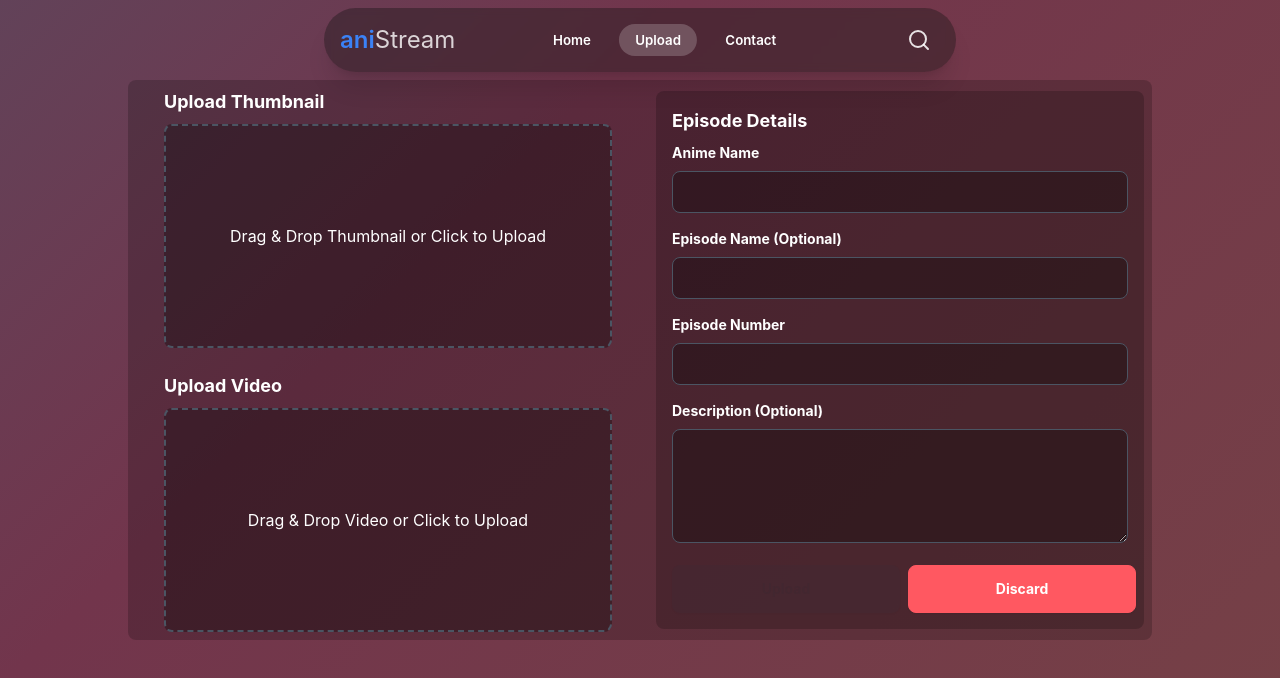
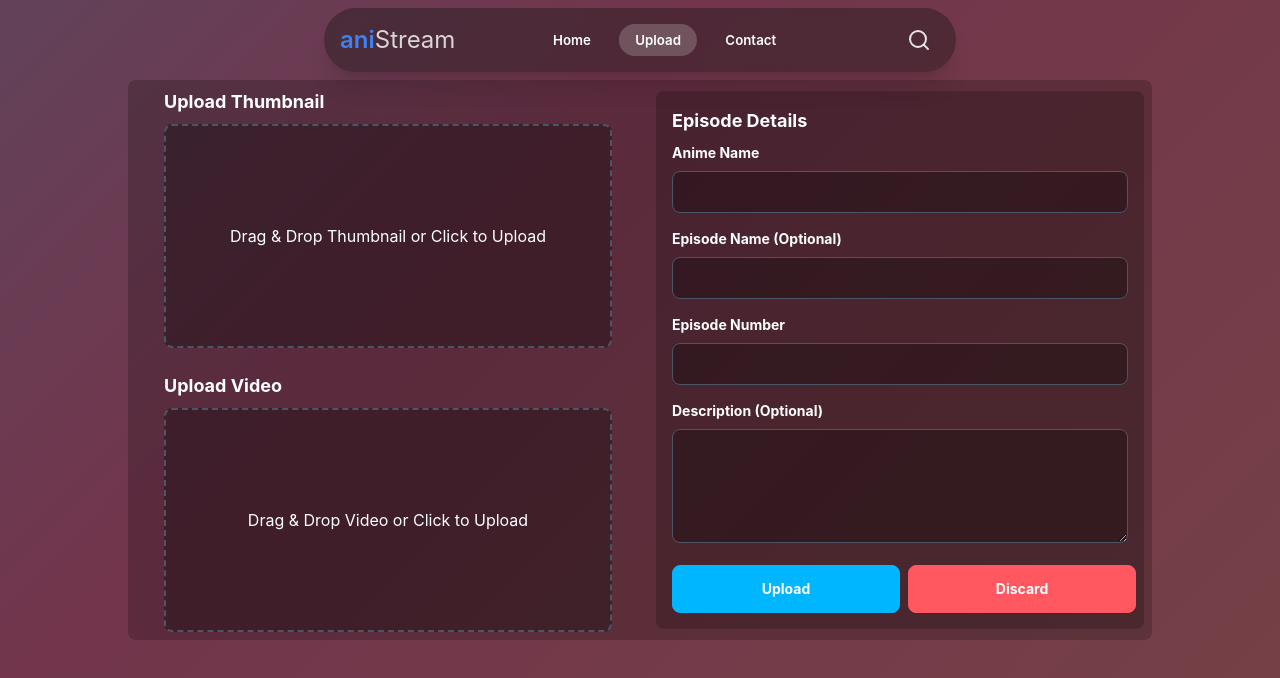
Before and after one commit to shantanu-p01/aniStream-Vite, a React (Vite) app: page /upload in a window 1280 px wide. Shown: the top 678 px of the page. Built offline with nearby package versions, Linux system fonts and the light colour scheme.

Commit message:
12. Optimized and Descreased code in UploadPage

```diff
--- a/src/Pages/Upload/UploadPage.jsx
+++ b/src/Pages/Upload/UploadPage.jsx
@@ -1,4 +1,4 @@
-import React, { useState, useEffect } from 'react';
+import React, { useState } from 'react';
 import { BiSolidTrash } from "react-icons/bi";
 
 const UploadPage = () => {
@@ -8,49 +8,31 @@ const UploadPage = () => {
   const [episodeName, setEpisodeName] = useState('');
   const [episodeNumber, setEpisodeNumber] = useState('');
   const [description, setDescription] = useState('');
-  const [isUploadEnabled, setIsUploadEnabled] = useState(false);
+  const [modalMessage, setModalMessage] = useState('');
+  const [showModal, setShowModal] = useState(false);
 
-  useEffect(() => {
-    // Enable the Upload button only if all required fields are filled
-    setIsUploadEnabled(animeName && episodeNumber && thumbnail && video);
-  }, [animeName, episodeNumber, thumbnail, video]);
-
-  const handleThumbnailChange = (e) => {
+  const handleFileChange = (e, setFile) => {
     const file = e.target.files[0];
-    if (file) {
-      setThumbnail(file);
-    }
-  };
-
-  const handleVideoChange = (e) => {
-    const file = e.target.files[0];
-    if (file) {
-      setVideo(file);
-    }
-  };
-
-  const handleDragOver = (e) => {
-    e.preventDefault();
+    if (file) setFile(file);
   };
 
   const handleDrop = (e, setFile) => {
     e.preventDefault();
     const file = e.dataTransfer.files[0];
-    if (file) {
-      setFile(file);
-    }
+    if (file) setFile(file);
   };
 
-  const removeFile = (fileType) => {
-    if (fileType === 'thumbnail') {
-      setThumbnail(null);
-    } else if (fileType === 'video') {
-      setVideo(null);
+  const handleUpload = () => {
+    if (!animeName || !episodeNumber || !thumbnail || !video) {
+      setModalMessage('Please fill all fields');
+      setShowModal(true);
+    } else {
+      // Perform upload logic here (e.g., API call)
+      clearFields(); // Clear fields after successful upload
     }
   };
 
   const clearFields = () => {
-    // Clear all fields
     setThumbnail(null);
     setVideo(null);
     setAnimeName('');
@@ -59,32 +41,22 @@ const UploadPage = () => {
     setDescription('');
   };
 
-  const handleUpload = () => {
-    if (isUploadEnabled) {
-      // Perform upload logic here
-
-      // Clear fields after upload
-      clearFields();
+  const handleDiscard = () => {
+    if (!animeName && !episodeName && !episodeNumber && !description && !thumbnail && !video) {
+      setModalMessage('Some or all fields are already empty');
+      setShowModal(true);
+    } else {
+      clearFields(); // Clear all fields
     }
   };
 
-  const handleDiscard = () => {
-    // Clear fields on discard
-    clearFields();
-  };
-
-  return (
-    <main className='pt-20 p-2 min-h-screen h-full w-full'>
-      <div className='flex flex-col h-full lg:flex-row items-center justify-center gap-4 max-w-5xl mx-auto p-2 bg-black/20 rounded-lg'>
-        {/* Upload Section */}
-        <div className='w-full lg:w-1/2 flex flex-row flex-wrap items-center justify-center gap-6'>
-          {/* Thumbnail Upload Section */}
+  const renderUploadSection = (label, file, setFile, accept, isVideo = false) => (
     <div className='flex-1 flex flex-col items-center justify-center'>
       <div className='flex justify-between items-center w-full lg:max-w-md min-w-[250px] mb-2'>
-              <h2 className='text-white text-lg font-bold text-center lg:text-left'>Upload Thumbnail</h2>
-              {thumbnail && (
+        <h2 className='text-white text-lg font-bold text-center lg:text-left'>{`Upload ${label}`}</h2>
+        {file && (
           <button
-                  onClick={() => removeFile('thumbnail')}
+            onClick={() => setFile(null)}
             className='btn btn-ghost min-h-fit h-fit p-2 text-red-500 text-2xl'
           >
             <BiSolidTrash size="24" />
@@ -93,144 +65,90 @@ const UploadPage = () => {
       </div>
       <div
         className='relative w-full lg:max-w-md min-w-[250px] h-56 overflow-hidden rounded-lg border-2 border-dashed border-gray-600 bg-black/30 flex items-center justify-center cursor-pointer group'
-              onDragOver={handleDragOver}
-              onDrop={(e) => handleDrop(e, setThumbnail)}
+        onDragOver={(e) => e.preventDefault()}
+        onDrop={(e) => handleDrop(e, setFile)}
       >
-              {!thumbnail ? (
+        {!file ? (
           <>
             <input
               type='file'
-                    accept='image/*'
+              accept={accept}
               className='hidden'
-                    id='thumbnail-upload'
-                    onChange={handleThumbnailChange}
+              id={`${label.toLowerCase()}-upload`}
+              onChange={(e) => handleFileChange(e, setFile)}
             />
             <label
-                    htmlFor='thumbnail-upload'
+              htmlFor={`${label.toLowerCase()}-upload`}
               className='w-full h-full flex items-center justify-center text-white cursor-pointer'
             >
-                    Drag & Drop Thumbnail or Click to Upload
+              {`Drag & Drop ${label} or Click to Upload`}
             </label>
           </>
+        ) : isVideo ? (
+          <video
+            src={URL.createObjectURL(file)}
+            controls
+            className='object-cover h-full w-full'
+          />
         ) : (
           <img
-                  src={URL.createObjectURL(thumbnail)}
-                  alt='Thumbnail'
+            src={URL.createObjectURL(file)}
+            alt={label}
             className='object-cover h-full w-full'
           />
         )}
       </div>
     </div>
+  );
 
-          {/* Video Upload Section */}
-          <div className='flex-1 flex flex-col items-center justify-center'>
-            <div className='flex justify-between items-center w-full lg:max-w-md min-w-[250px] mb-2'>
-              <h2 className='text-white text-lg font-bold text-center lg:text-left'>Upload Video</h2>
-              {video && (
-                <button
-                  onClick={() => removeFile('video')}
-                  className='btn btn-ghost min-h-fit h-fit p-2 text-red-500 text-2xl'
-                >
-                  <BiSolidTrash size="24" />
-                </button>
-              )}
-            </div>
-            <div
-              className='relative w-full lg:max-w-md min-w-[250px] h-56 overflow-hidden rounded-lg border-2 border-dashed border-gray-600 bg-black/30 flex items-center justify-center cursor-pointer group'
-              onDragOver={handleDragOver}
-              onDrop={(e) => handleDrop(e, setVideo)}
-            >
-              {!video ? (
-                <>
-                  <input
-                    type='file'
-                    accept='video/*'
-                    className='hidden'
-                    id='video-upload'
-                    onChange={handleVideoChange}
-                  />
-                  <label
-                    htmlFor='video-upload'
-                    className='w-full h-full flex items-center justify-center text-white cursor-pointer'
-                  >
-                    Drag & Drop Video or Click to Upload
-                  </label>
-                </>
-              ) : (
-                <video
-                  src={URL.createObjectURL(video)}
-                  controls
-                  className='object-cover h-full w-full'
-                />
-              )}
-            </div>
-          </div>
+  return (
+    <main className='pt-20 p-2 min-h-screen h-full w-full'>
+      <div className='flex flex-col h-full lg:flex-row items-center justify-center gap-4 max-w-5xl mx-auto p-2 bg-black/20 rounded-lg'>
+        {/* Upload Section */}
+        <div className='w-full lg:w-1/2 flex flex-row flex-wrap items-center justify-center gap-6'>
+          {renderUploadSection('Thumbnail', thumbnail, setThumbnail, 'image/*')}
+          {renderUploadSection('Video', video, setVideo, 'video/*', true)}
         </div>
 
         {/* Episode Details Section */}
         <div className='w-full lg:w-1/2 flex flex-col gap-4 flex-1'>
           <div className='bg-black/20 p-4 rounded-lg flex-1'>
             <h2 className='text-white text-lg font-bold text-center lg:text-left mb-2'>Episode Details</h2>
-            <div className='mb-4'>
-              <label className='block text-white text-sm font-bold mb-2'>
-                Anime Name
-              </label>
-              <input
-                type='text'
-                value={animeName}
-                onChange={(e) => setAnimeName(e.target.value)}
-                className='w-full px-3 py-2 rounded-lg bg-black/30 text-white border border-gray-600 focus:outline-none focus:border-blue-500'
-              />
-            </div>
-
-            {/* Episode Name Input Field */}
-            <div className='mb-4'>
-              <label className='block text-white text-sm font-bold mb-2'>
-                Episode Name (Optional)
-              </label>
-              <input
-                type='text'
-                value={episodeName}
-                onChange={(e) => setEpisodeName(e.target.value)}
-                className='w-full px-3 py-2 rounded-lg bg-black/30 text-white border border-gray-600 focus:outline-none focus:border-blue-500'
-              />
-            </div>
-
-            <div className='mb-4'>
-              <label className='block text-white text-sm font-bold mb-2'>
-                Episode Number
-              </label>
-              <input
-                type='text'
-                value={episodeNumber}
-                onChange={(e) => setEpisodeNumber(e.target.value)}
-                className='w-full px-3 py-2 rounded-lg bg-black/30 text-white border border-gray-600 focus:outline-none focus:border-blue-500'
-              />
-            </div>
-
-            <div className='mb-4'>
-              <label className='block text-white text-sm font-bold mb-2'>
-                Description (Optional)
-              </label>
+            {[
+              { label: 'Anime Name', value: animeName, onChange: setAnimeName, type: 'text' },
+              { label: 'Episode Name (Optional)', value: episodeName, onChange: setEpisodeName, type: 'text' },
+              { label: 'Episode Number', value: episodeNumber, onChange: setEpisodeNumber, type: 'text' },
+              { label: 'Description (Optional)', value: description, onChange: setDescription, type: 'textarea' },
+            ].map(({ label, value, onChange, type }) => (
+              <div className='mb-4' key={label}>
+                <label className='block text-white text-sm font-bold mb-2'>{label}</label>
+                {type === 'textarea' ? (
                   <textarea
-                value={description}
-                onChange={(e) => setDescription(e.target.value)}
+                    value={value}
+                    onChange={(e) => onChange(e.target.value)}
                     className='w-full px-3 py-2 rounded-lg bg-black/30 text-white border border-gray-600 focus:outline-none focus:border-blue-500'
                     rows='4'
                   />
+                ) : (
+                  <input
+                    type={type}
+                    value={value}
+                    onChange={(e) => onChange(e.target.value)}
+                    className='w-full px-3 py-2 rounded-lg bg-black/30 text-white border border-gray-600 focus:outline-none focus:border-blue-500'
+                  />
+                )}
               </div>
-
+            ))}
             <div className='flex flex-row items-center gap-2'>
               <button
-                className={`btn btn-info w-1/2 text-white font-bold py-2 px-4 rounded-lg ${!isUploadEnabled ? 'opacity-50 cursor-not-allowed' : ''}`}
                 onClick={handleUpload}
-                disabled={!isUploadEnabled}
+                className='btn btn-info w-1/2 text-white font-bold py-2 px-4 rounded-lg'
               >
                 Upload
               </button>
               <button
+                onClick={handleDiscard}
                 className='btn btn-error w-1/2 text-white font-bold py-2 px-2 rounded-lg'
-                onClick={handleDiscard}
               >
                 Discard
               </button>
@@ -238,6 +156,24 @@ const UploadPage = () => {
           </div>
         </div>
       </div>
+
+      {/* Modal */}
+      {showModal && (
+        <div className="fixed inset-0 flex items-center justify-center bg-black bg-opacity-50">
+          <div className="bg-[#242424] p-6 rounded-lg shadow-lg min-w-[300px]">
+            <h1 className='relative -top-4 text-2xl font-semibold -left-2'>Message</h1>
+            <p>{modalMessage}</p>
+            <div className='flex items-center justify-end top-2 left-2 relative'>
+              <button
+                onClick={() => setShowModal(false)}
+                className="mt-4 btn btn-error text-white font-bold py-2 px-4 rounded-lg"
+              >
+                Close
+              </button>
+            </div>
+          </div>
+        </div>
+      )}
     </main>
   );
 };
```
Lines whose indentation alone changed are shown as unchanged.
